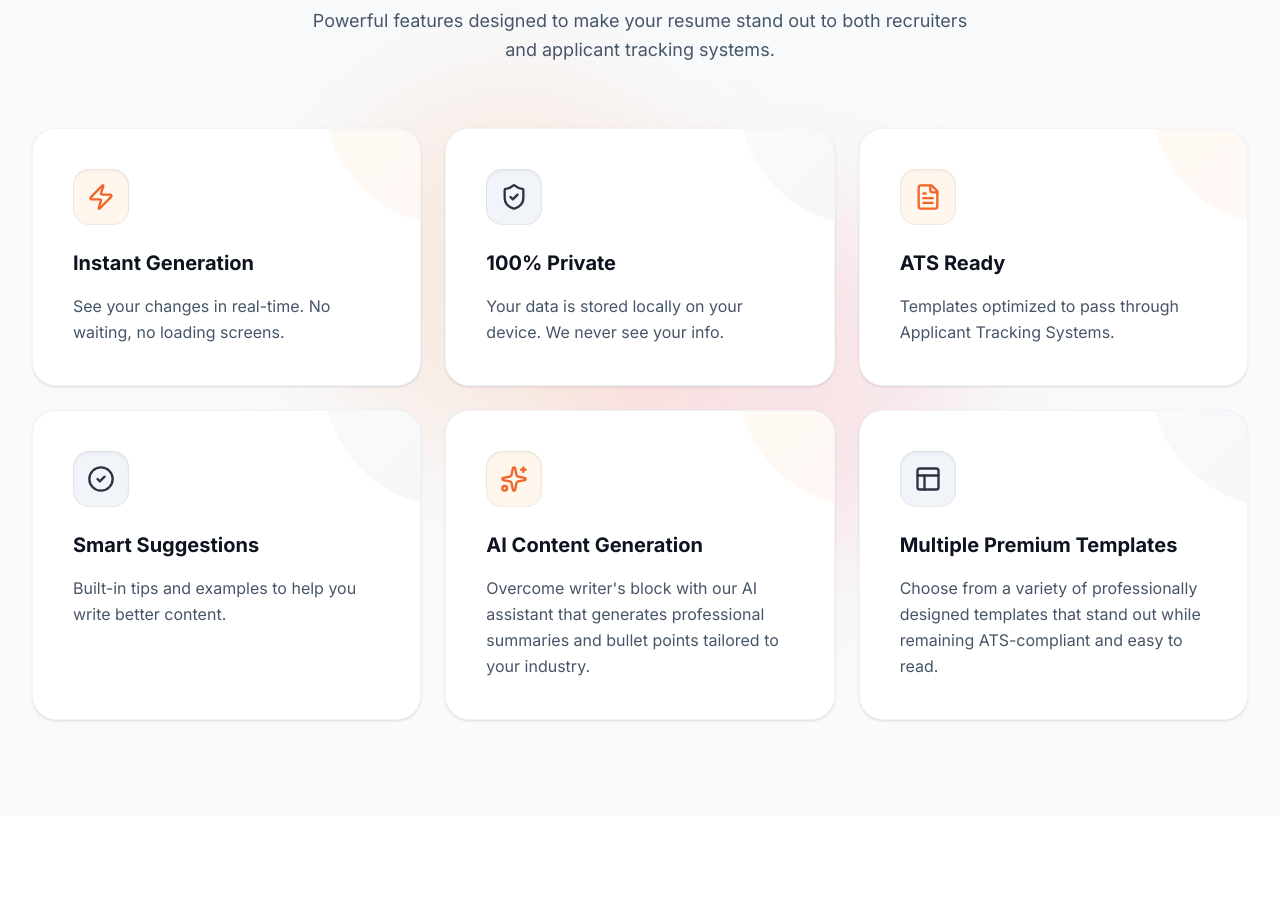
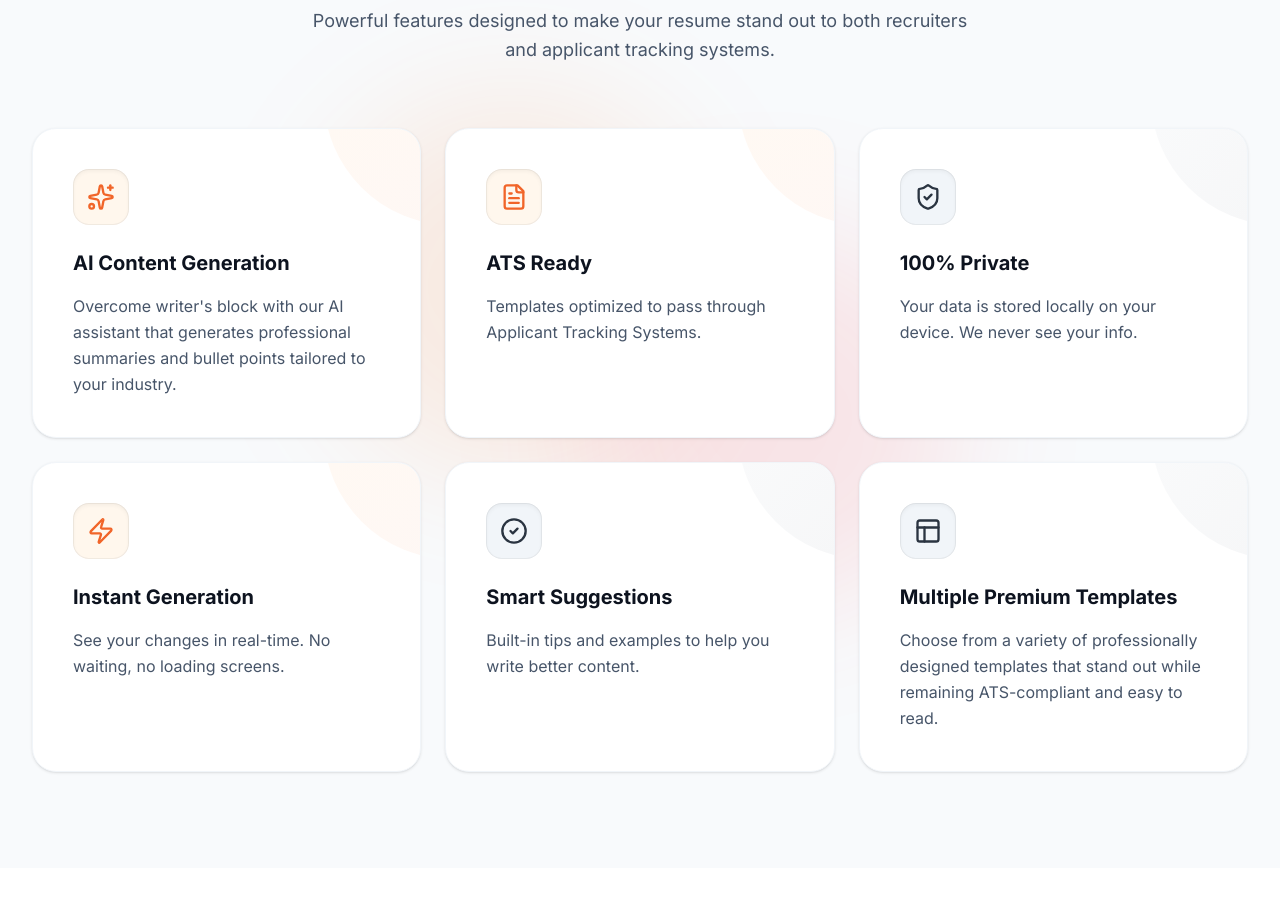
Before and after one commit to bassemramadaan/HashResumeNEWERA, a React (Vite) app: page / in a window 1280 px wide. Shown: the part 1600-2520 px from the top of the page. Built offline with nearby package versions, Linux system fonts and the light colour scheme.

Commit message:
feat: Add AI content generation and premium templates
Introduces new features for AI content generation and multiple premium templates to enhance resume building. Updates translations and landing page to reflect these additions.

```diff
--- a/package.json
+++ b/package.json
@@ -12,7 +12,7 @@
     "clean": "rm -rf dist",
     "lint": "eslint src --ext ts,tsx --report-unused-disable-directives",
     "format": "prettier --write \"src/**/*.{ts,tsx,css,md}\"",
-        "prepare": "husky install || true"
+    "prepare": "husky install || true"
   },
   "lint-staged": {
     "*.{ts,tsx}": [
--- a/src/i18n/translations.ts
+++ b/src/i18n/translations.ts
@@ -26,6 +26,10 @@ export const translations = {
       feature3Desc: "Templates optimized to pass through Applicant Tracking Systems.",
       feature4Title: "Smart Suggestions",
       feature4Desc: "Built-in tips and examples to help you write better content.",
+      feature5Title: "AI Content Generation",
+      feature5Desc: "Overcome writer's block with our AI assistant that generates professional summaries and bullet points tailored to your industry.",
+      feature6Title: "Multiple Premium Templates",
+      feature6Desc: "Choose from a variety of professionally designed templates that stand out while remaining ATS-compliant and easy to read.",
       coverLetterNew: "New Feature",
       coverLetterTitle: "Write a compelling cover letter in seconds.",
       coverLetterDesc: "Don't let a blank page stop you. Our AI-powered Cover Letter Builder helps you craft personalized, professional letters that match your resume's style and tone.",
@@ -191,6 +195,10 @@ export const translations = {
       feature3Desc: "قوالب محسنة للمرور عبر أنظمة تتبع المتقدمين.",
       feature4Title: "اقتراحات ذكية",
       feature4Desc: "نصائح وأمثلة مدمجة لمساعدتك في كتابة محتوى أفضل.",
+      feature5Title: "توليد المحتوى بالذكاء الاصطناعي",
+      feature5Desc: "تغلب على قفلة الكاتب مع مساعدنا الذكي الذي يولد ملخصات احترافية ونقاط قوة مخصصة لمجالك.",
+      feature6Title: "قوالب مميزة متعددة",
+      feature6Desc: "اختر من بين مجموعة متنوعة من القوالب المصممة باحترافية والتي تبرز مع بقائها متوافقة مع أنظمة ATS وسهلة القراءة.",
       coverLetterNew: "ميزة جديدة",
       coverLetterTitle: "اكتب خطاب تقديم مقنع في ثوانٍ.",
       coverLetterDesc: "لا تدع الصفحة البيضاء توقفك. يساعدك منشئ خطاب التقديم المدعوم بالذكاء الاصطناعي على صياغة خطابات مخصصة واحترافية تتناسب مع أسلوب ونبرة سيرتك الذاتية.",
@@ -356,6 +364,10 @@ export const translations = {
       feature3Desc: "Modèles optimisés pour passer les systèmes de suivi des candidatures.",
       feature4Title: "Suggestions intelligentes",
       feature4Desc: "Conseils et exemples intégrés pour vous aider à mieux rédiger.",
+      feature5Title: "Génération de contenu par IA",
+      feature5Desc: "Surmontez le syndrome de la page blanche avec notre assistant IA qui génère des résumés professionnels et des points clés adaptés à votre secteur.",
+      feature6Title: "Plusieurs modèles premium",
+      feature6Desc: "Choisissez parmi une variété de modèles conçus par des professionnels qui se démarquent tout en restant conformes aux ATS.",
       coverLetterNew: "Nouveau",
       coverLetterTitle: "Rédigez une lettre de motivation convaincante en quelques secondes.",
       coverLetterDesc: "Ne laissez pas une page blanche vous arrêter. Notre créateur de lettres de motivation vous aide à rédiger des lettres personnalisées.",
--- a/src/pages/LandingPage.tsx
+++ b/src/pages/LandingPage.tsx
@@ -307,12 +307,12 @@ export default function LandingPage() {
 
           <div className="grid md:grid-cols-2 lg:grid-cols-3 gap-6">
             {[
+              { icon: Sparkles, title: t.feature5Title, desc: t.feature5Desc, color: "from-orange-400 to-[#f16529]", bg: "bg-orange-50 dark:bg-orange-500/10", text: "text-[#f16529]" },
+              { icon: FileText, title: t.feature3Title, desc: t.feature3Desc, color: "from-orange-400 to-[#f16529]", bg: "bg-orange-50 dark:bg-orange-500/10", text: "text-[#f16529]" },
+              { icon: ShieldCheck, title: t.feature2Title, desc: t.feature2Desc, color: "from-slate-400 to-slate-600", bg: "bg-slate-100 dark:bg-slate-800", text: "text-slate-700 dark:text-slate-300" },
               { icon: Zap, title: t.feature1Title, desc: t.feature1Desc, color: "from-orange-400 to-[#f16529]", bg: "bg-orange-50 dark:bg-orange-500/10", text: "text-[#f16529]" },
-              { icon: ShieldCheck, title: t.feature2Title, desc: t.feature2Desc, color: "from-slate-400 to-slate-600", bg: "bg-slate-100 dark:bg-slate-800", text: "text-slate-700 dark:text-slate-300" },
-              { icon: FileText, title: t.feature3Title, desc: t.feature3Desc, color: "from-orange-400 to-[#f16529]", bg: "bg-orange-50 dark:bg-orange-500/10", text: "text-[#f16529]" },
               { icon: CheckCircle2, title: t.feature4Title, desc: t.feature4Desc, color: "from-slate-400 to-slate-600", bg: "bg-slate-100 dark:bg-slate-800", text: "text-slate-700 dark:text-slate-300" },
-              { icon: Sparkles, title: "AI Content Generation", desc: "Overcome writer's block with our AI assistant that generates professional summaries and bullet points tailored to your industry.", color: "from-orange-400 to-[#f16529]", bg: "bg-orange-50 dark:bg-orange-500/10", text: "text-[#f16529]" },
-              { icon: Layout, title: "Multiple Premium Templates", desc: "Choose from a variety of professionally designed templates that stand out while remaining ATS-compliant and easy to read.", color: "from-slate-400 to-slate-600", bg: "bg-slate-100 dark:bg-slate-800", text: "text-slate-700 dark:text-slate-300" }
+              { icon: Layout, title: t.feature6Title, desc: t.feature6Desc, color: "from-slate-400 to-slate-600", bg: "bg-slate-100 dark:bg-slate-800", text: "text-slate-700 dark:text-slate-300" }
             ].map((feature, i) => (
               <div key={i} className="group relative bg-white dark:bg-slate-900/50 backdrop-blur-sm p-8 md:p-10 rounded-3xl border border-slate-100 dark:border-slate-800 shadow-sm hover:shadow-md hover:-translate-y-1 transition-all duration-500 overflow-hidden cursor-pointer">
                 <div className={`absolute top-0 right-0 w-32 h-32 bg-gradient-to-br ${feature.color} opacity-5 dark:opacity-10 rounded-bl-full -mr-8 -mt-8 transition-transform group-hover:scale-150 duration-700 ease-out`}></div>
```
